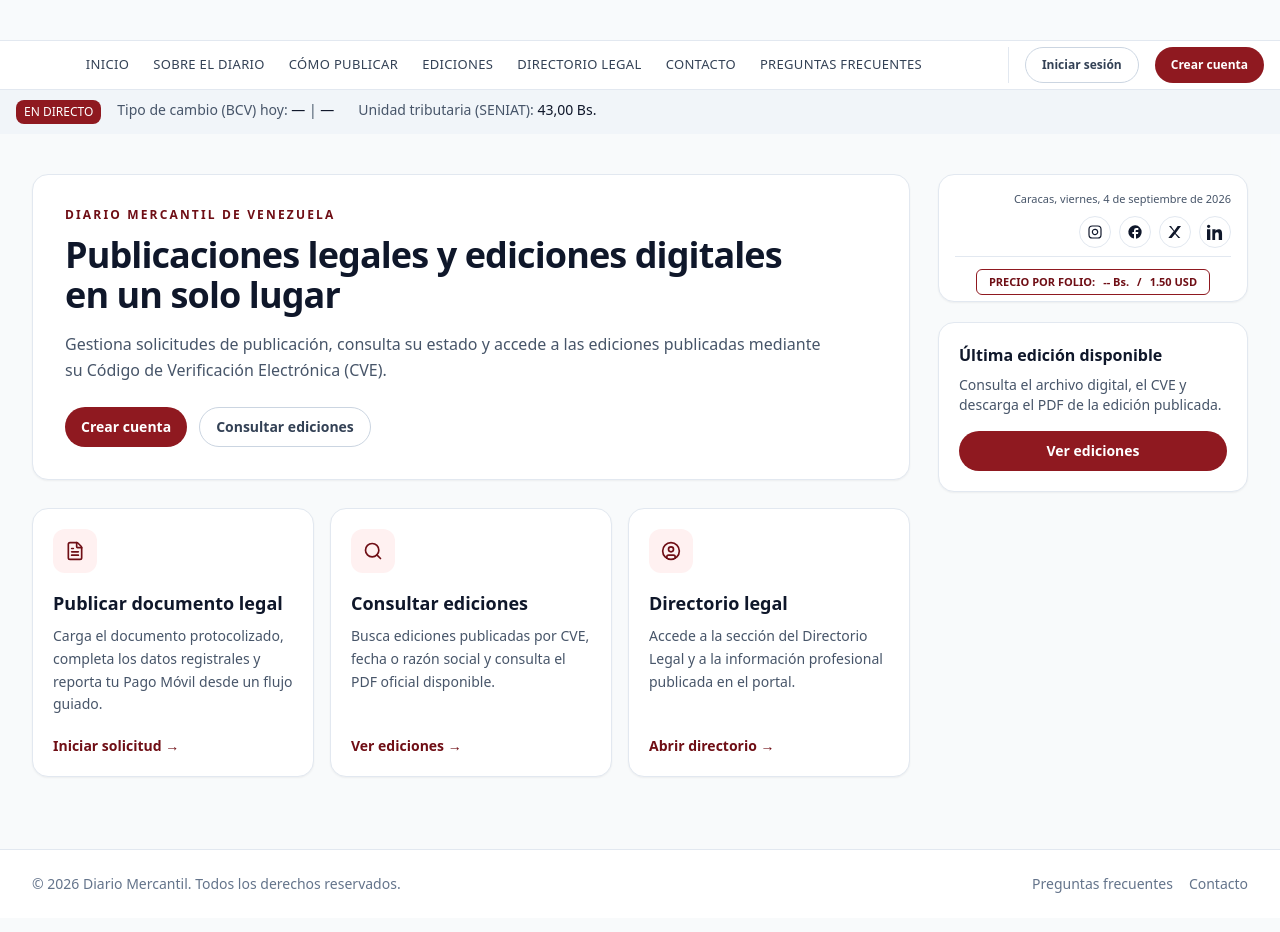
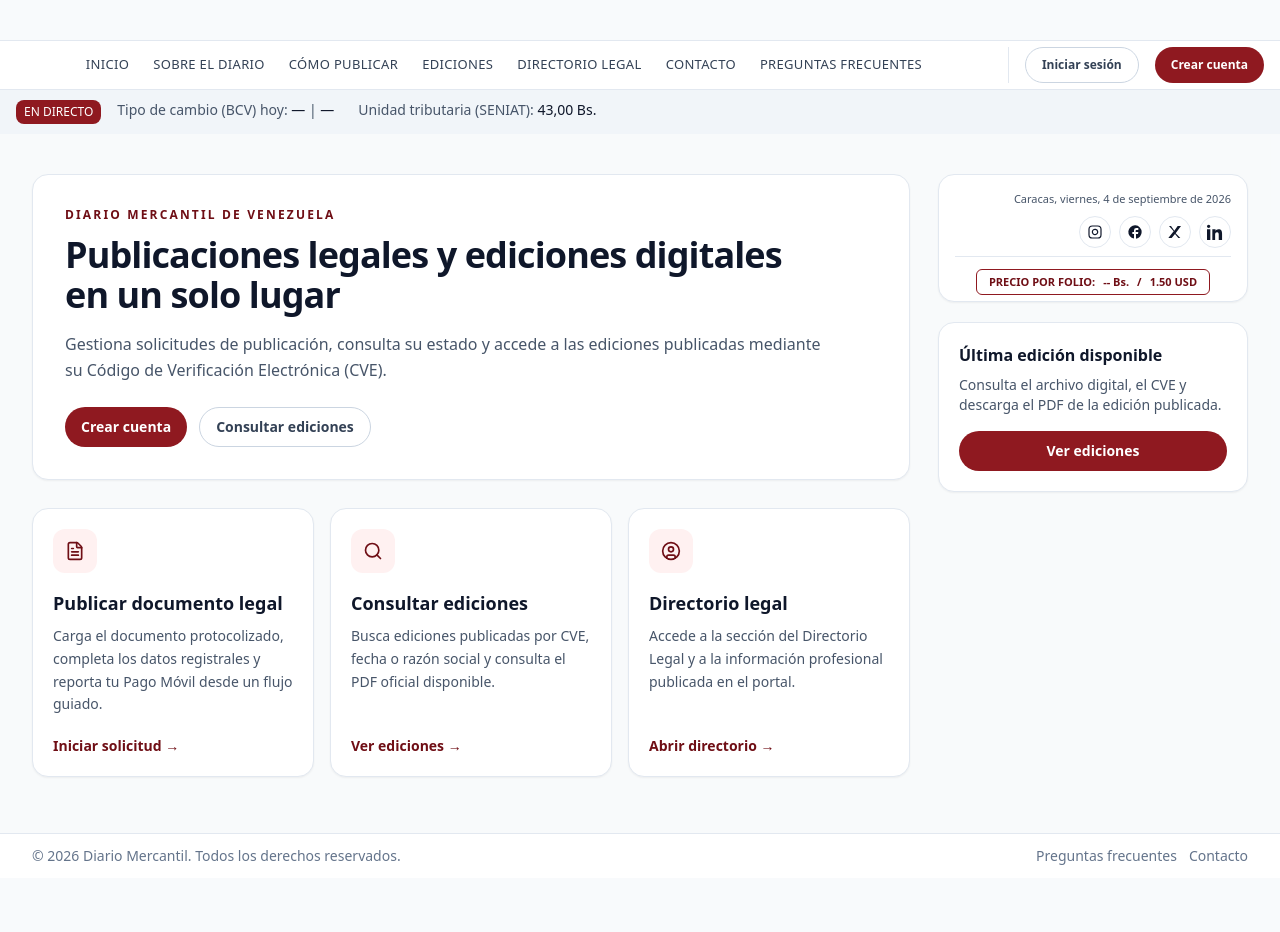
Before and after one commit to merchandev/Diario-Mercantil, a React (Vite) app in the folder frontend/: page / in a window 1280 px wide. Shown: the part 120-1052 px from the top of the page. After the commit the page ends 998 px from the top, so only its background shows below. Built offline with nearby package versions, Linux system fonts and the light colour scheme; no server answers.

Commit message:
fix: compacta el footer publico

```diff
--- a/frontend/src/components/PublicLayout.tsx
+++ b/frontend/src/components/PublicLayout.tsx
@@ -4,7 +4,7 @@
 
 export default function PublicLayout(){
   return (
-    <div className="min-h-screen bg-slate-50">
+    <div className="min-h-screen bg-slate-50 flex flex-col">
       <PublicHeader />
       <Outlet />
     </div>
--- a/frontend/src/pages/Home.tsx
+++ b/frontend/src/pages/Home.tsx
@@ -88,14 +88,14 @@
 
 export default function Home() {
   return (
-    <div className="bg-slate-50/60 min-h-screen">
+    <div className="bg-slate-50/60 flex flex-1 flex-col">
       <SEO
         title="Diario Mercantil Venezuela | Avisos Legales y Edictos"
         description="Publica avisos legales, edictos, actas y balances en el Diario Mercantil digital líder en Venezuela. Válido para Registros Mercantiles."
       />
       <PromoPopup />
 
-      <main className="mx-auto max-w-7xl px-4 sm:px-6 lg:px-8 py-7 md:py-10 space-y-8">
+      <main className="mx-auto w-full max-w-7xl flex-1 px-4 sm:px-6 lg:px-8 py-7 md:py-10 space-y-8">
         <BannerBox settingKey="banner_main_1" className="aspect-[16/6] md:aspect-[21/7]" />
 
         <section className="grid lg:grid-cols-[1fr_310px] gap-7 items-start">
@@ -138,10 +138,10 @@
         </section>
       </main>
 
-      <footer className="bg-white border-t border-slate-200 mt-8">
-        <div className="mx-auto max-w-7xl px-4 sm:px-6 lg:px-8 py-6 flex flex-col md:flex-row gap-2 md:items-center md:justify-between text-sm text-slate-500">
+      <footer className="bg-white border-t border-slate-200 mt-4">
+        <div className="mx-auto max-w-7xl px-4 sm:px-6 lg:px-8 py-3 flex flex-col sm:flex-row gap-1.5 sm:items-center sm:justify-between text-xs sm:text-sm text-slate-500">
           <span>© 2026 Diario Mercantil. Todos los derechos reservados.</span>
-          <div className="flex gap-4">
+          <div className="flex gap-3">
             <Link to="/p/preguntas-frecuentes" className="hover:text-brand-700">Preguntas frecuentes</Link>
             <Link to="/contacto" className="hover:text-brand-700">Contacto</Link>
           </div>
```
